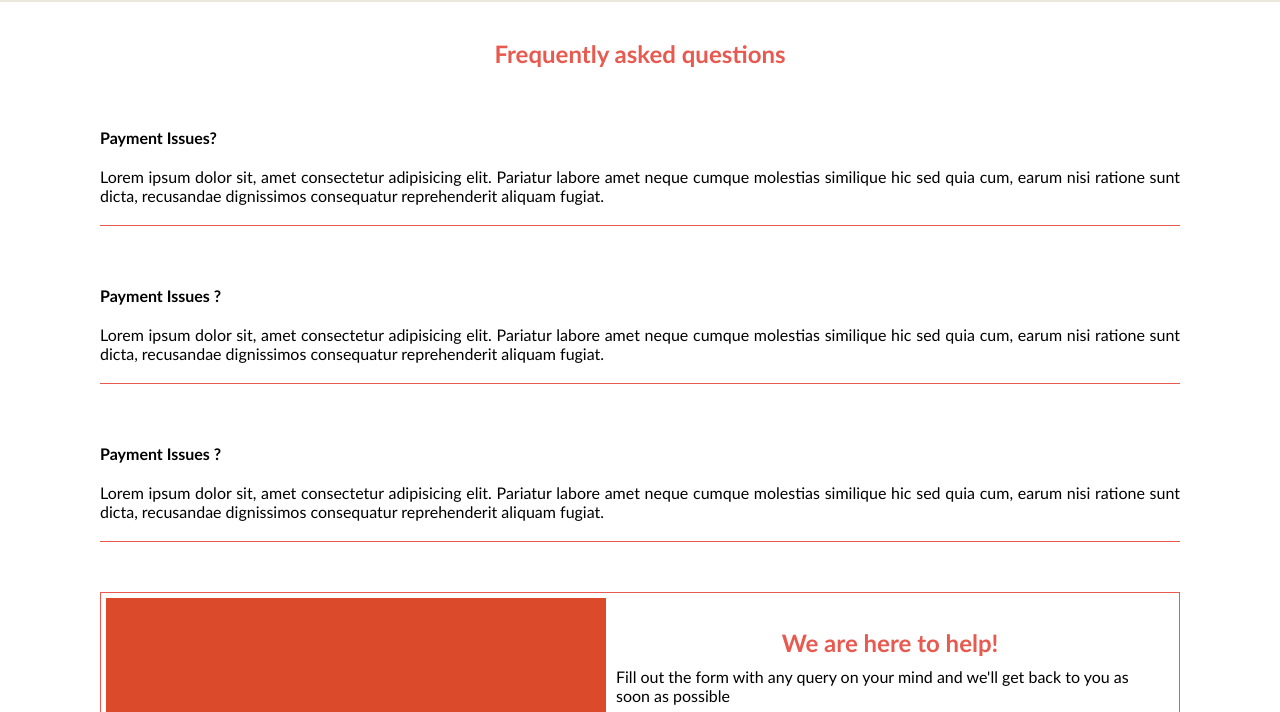
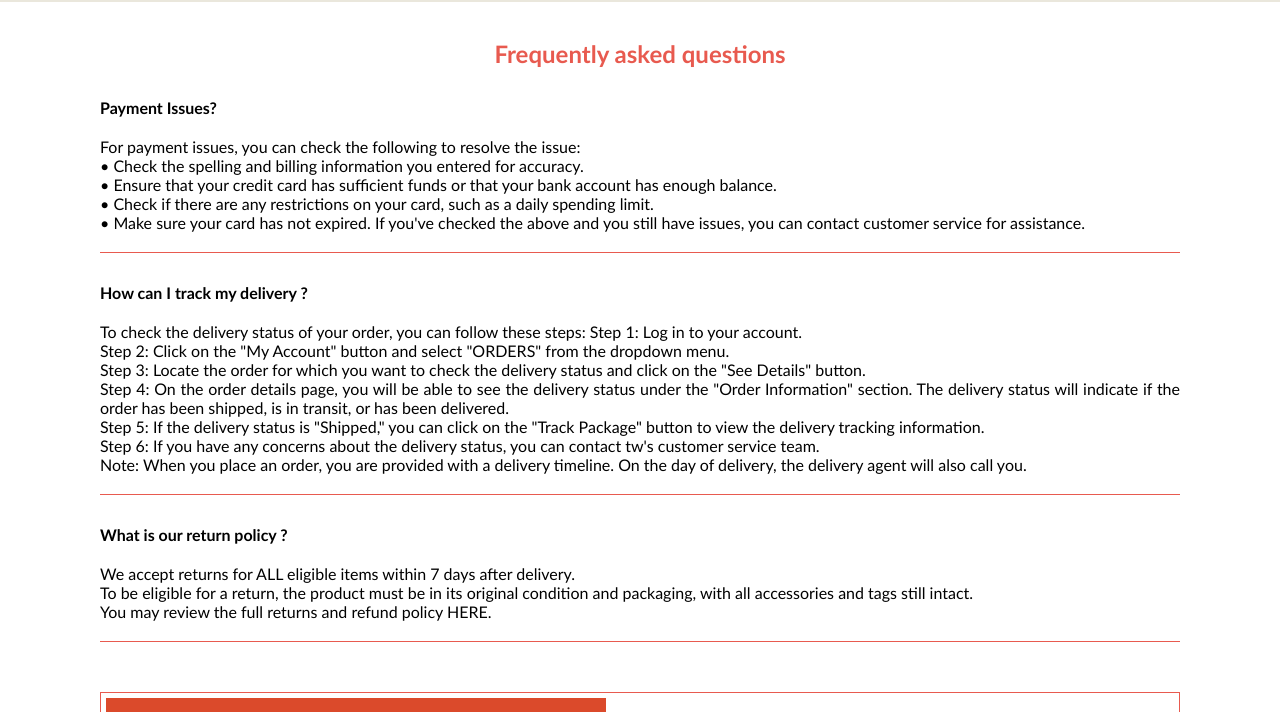
Before and after one commit to maina-yusuf/tw-Stores, a plain HTML site: page Support.html in a window 1280 px wide. Shown: the part 71-783 px from the top of the page. Drawn offline with nearby package versions, Linux system fonts and the light colour scheme.

Commit message:
Updates to content

```diff
--- a/Support.html
+++ b/Support.html
@@ -46,27 +46,30 @@
         <h2>Frequently asked questions</h2>
         <div class="faq-item">
             <h4>Payment Issues?</h4>
-            <p style="text-align: justify;">Lorem ipsum dolor sit, amet consectetur adipisicing elit.
-                Pariatur labore amet neque cumque molestias similique
-                hic sed quia cum, earum nisi ratione sunt dicta,
-                recusandae dignissimos consequatur reprehenderit aliquam
-                fugiat.</p>
+            <p style="text-align: justify;">For payment issues, you can check the following to resolve the issue: <br>
+                • Check the  spelling and billing information you entered for accuracy. <br>
+                • Ensure that your credit card has sufficient funds or that your bank account has enough balance. <br>
+                • Check if there are any restrictions on your card, such as a daily spending limit. <br>
+                • Make sure your card has not expired.
+                If you've checked the above and you still have issues, you can contact customer service for assistance.
         </div>
         <div class="faq-item">
-            <h4>Payment Issues ?</h4>
-            <p style="text-align: justify;">Lorem ipsum dolor sit, amet consectetur adipisicing elit.
-                Pariatur labore amet neque cumque molestias similique
-                hic sed quia cum, earum nisi ratione sunt dicta,
-                recusandae dignissimos consequatur reprehenderit aliquam
-                fugiat.</p>
+            <h4>How can I track my delivery ?</h4>
+            <p style="text-align: justify;">To check the delivery status of your order, you can follow these steps:
+                Step 1: Log in to your account. <br>
+                Step 2: Click on the "My Account" button and select "ORDERS" from the dropdown menu. <br>
+                Step 3: Locate the order for which you want to check the delivery status and click on the "See Details" button. <br>
+                Step 4: On the order details page, you will be able to see the delivery status under the "Order Information" section. The delivery status will indicate if the order has been shipped, is in transit, or has been delivered. <br>
+                Step 5: If the delivery status is "Shipped," you can click on the "Track Package" button to view the delivery tracking information. <br>
+                Step 6: If you have any concerns about the delivery status, you can contact tw's customer service team. <br>
+                Note: When you place an order, you are provided with a delivery timeline.
+                On the day of delivery, the delivery agent will also call you.</p>
         </div>
         <div class="faq-item">
-            <h4>Payment Issues ?</h4>
-            <p style="text-align: justify;">Lorem ipsum dolor sit, amet consectetur adipisicing elit.
-                Pariatur labore amet neque cumque molestias similique
-                hic sed quia cum, earum nisi ratione sunt dicta,
-                recusandae dignissimos consequatur reprehenderit aliquam
-                fugiat.</p>
+            <h4>What is our return policy ?</h4>
+            <p style="text-align: justify;">We accept returns for ALL eligible items within 7 days after delivery. <br>
+                 To be eligible for a return, the product must be in its original condition and packaging, with all accessories and tags still intact. <br>
+                You may review the full returns and refund policy HERE.</p>
         </div>
 
         <div class="contact-us">
--- a/css/style.css
+++ b/css/style.css
@@ -784,6 +784,8 @@ input::-webkit-inner-spin-button {
 }
 .main-content .row h3{
     margin-right: 40px;
+    width: 20%;
+    margin-top: 50px;
 }
 .main-content .row p{
     color: black;
@@ -981,7 +983,7 @@ input::-webkit-inner-spin-button {
 }
 
 .main-content .faq-item{
-    margin: 60px 100px 0px 100px;
+    margin: 30px 100px 0px 100px;
     padding-bottom: 20px;
     border-bottom: 1px solid #e85a4f;
 }
```
Also changed, not shown: About.html (+14 -9 lines), Featured.html (+9 -10 lines).
